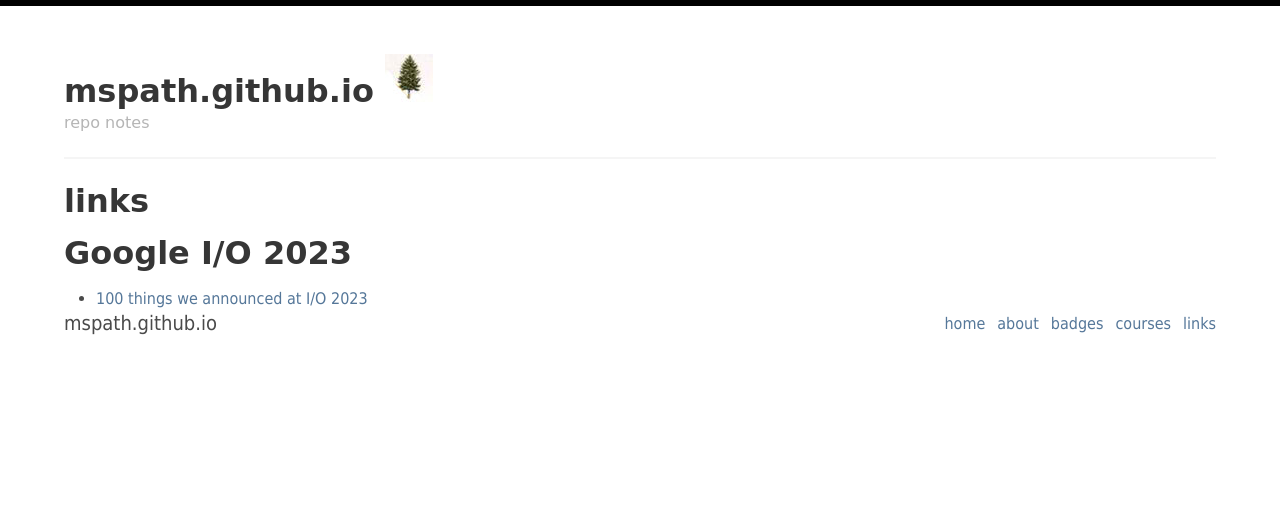
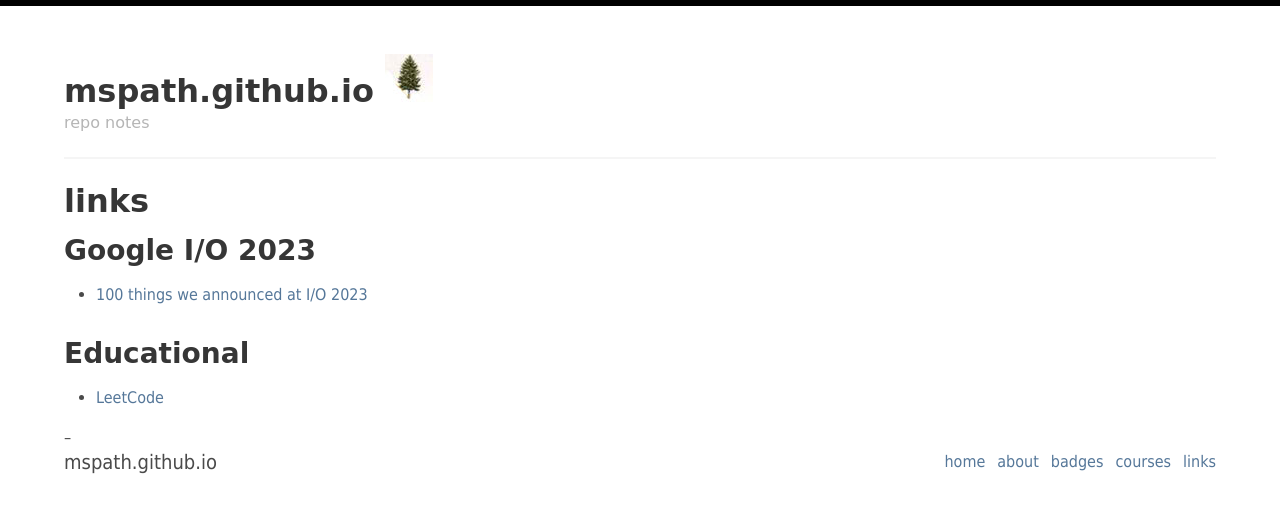
Before and after one commit to mspath/mspath.github.io, a Jekyll site: the page built from links.md, in a window 1280 px wide. Shown: the top 513 px of the page. Built offline with Jekyll 4.4.1, drawn with Linux system fonts in a browser that asks for light colours.

Commit message:
added leetcode as a reminder

```diff
--- a/links.md
+++ b/links.md
@@ -3,6 +3,12 @@
 permalink: /links.html
 ---
 
-# Google I/O 2023
+## Google I/O 2023
 
 - [100 things we announced at I/O 2023](https://blog.google/technology/developers/google-io-2023-100-announcements/)
+
+## Educational
+
+- [LeetCode](https://leetcode.com/)
+
+--
```
